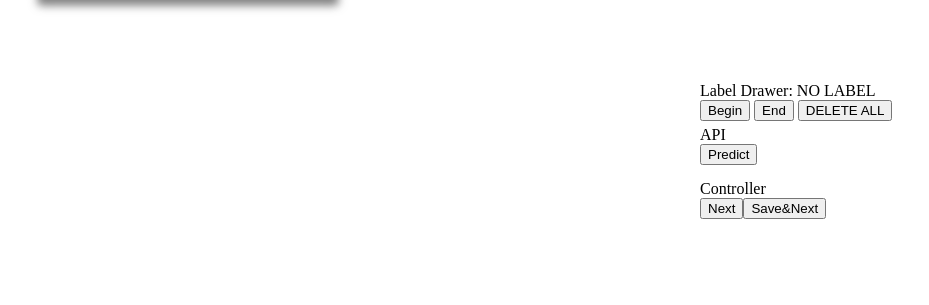
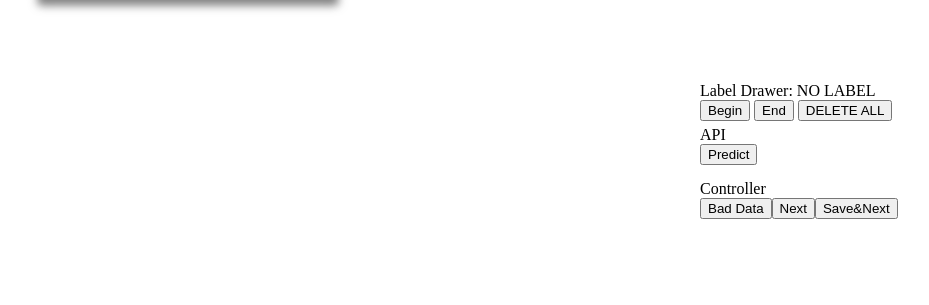
Before and after one commit to ledinhtri97/DataAnnotationTool, a Django app: template DAT/templates/usermaster/maintask.html in a window 1280 px wide. Shown: the part 495-800 px from the top of the page, without its empty margins (324-1253 px from the left). Run offline with Django 3.2, Linux system fonts and the light colour scheme; the template is opened without the code that fills it, so the values that code supplies are empty.

Commit message:
bad data button

```diff
--- a/DAT/templates/usermaster/maintask.html
+++ b/DAT/templates/usermaster/maintask.html
@@ -68,6 +68,7 @@
 			</div>
 			<p>Controller</p>
 			<div class="controller">
+				<button id="baddata" type="button">Bad Data</button>
 				<button id="next" type="button">Next</button>
 				{% csrf_token %}
 				<button id="savennext" type="button">Save&Next</button>
```
